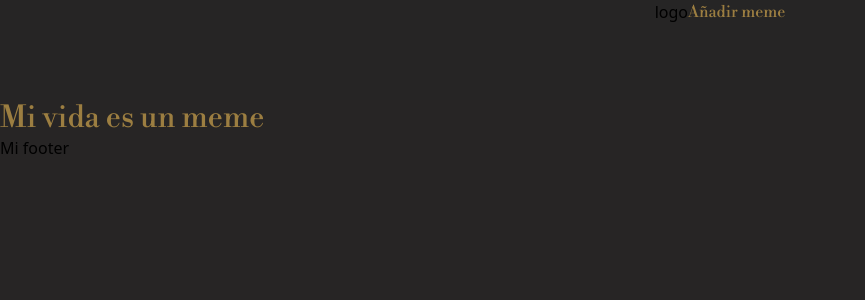
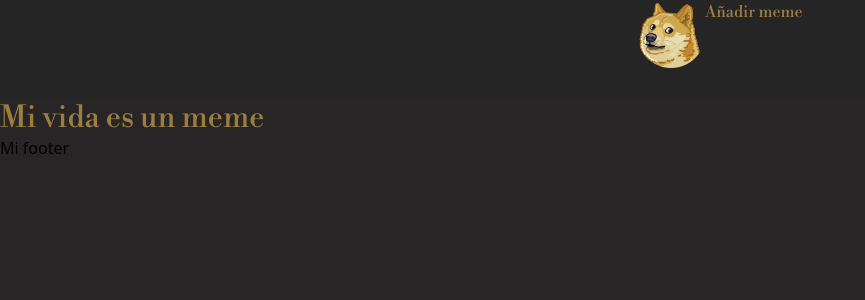
Before and after one commit to DarthVada36/memeos, a React (Vite) app: page / in a window 1280 px wide. Shown: the top 300 px of the page, without its empty margins (0-865 px from the left). Built offline with nearby package versions, Linux system fonts and the light colour scheme.

Commit message:
add:navbar- logo

```diff
--- a/src/layout/Layout.jsx
+++ b/src/layout/Layout.jsx
@@ -4,7 +4,7 @@ const Layout = () => {
   return (
     <>
     <nav className="w-[1440px] h-[100px] bg-primary/25 flex justify-center content-between ">
-      <div>logo</div>
+      <div className='left-0'><img src="./src/img/dogelogo2.png" className="w-[68px] h-[68px]" alt="" /></div>
       <h3 className="text-bronze font-bodoni">Añadir meme</h3>
     </nav>
     <Outlet/>
```
Also changed, not shown: src/img/dogelogo.png (added), src/img/dogelogo2.png (added).
